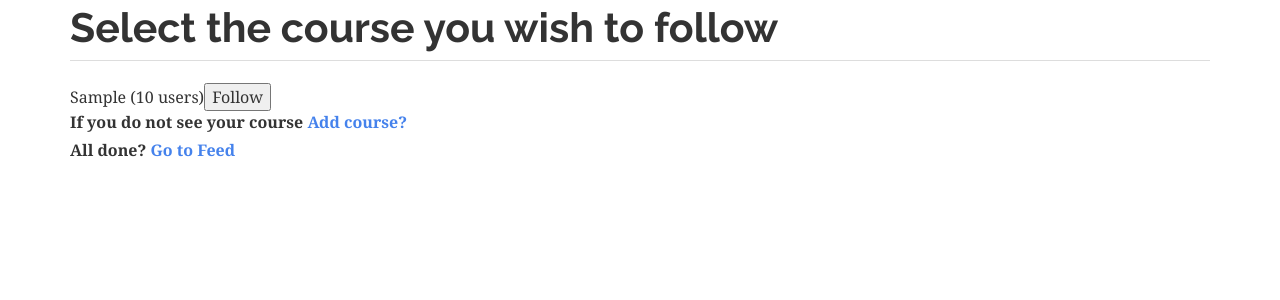
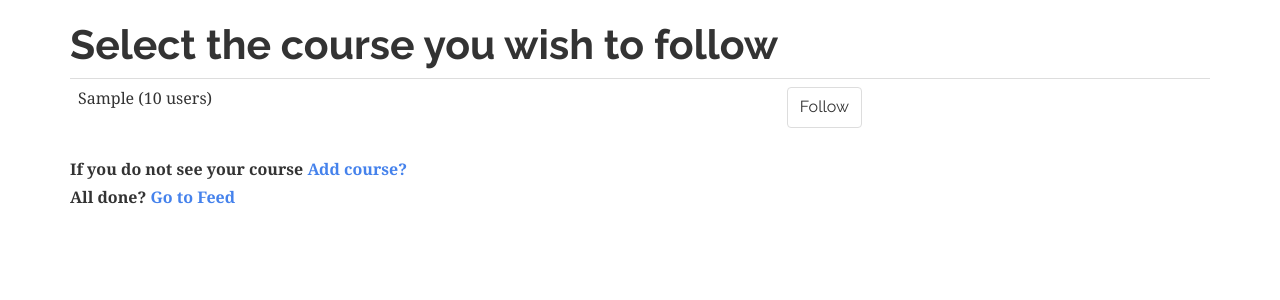
Before and after one commit to papes1ns/notedrop, a Django app: template templates/main/courses.html in a window 1280 px wide. Shown: the top 300 px of the page. Run offline with Django 3.2, Linux system fonts and the light colour scheme; tables that the repository leaves empty hold one stand-in row (values such as "Sample post"); the template is opened without the code that fills it: values that come from a table or form of the project are taken from there, most other values are stand-ins (such as "Sample title", 1, 10 or a date in 2020); some libraries are stand-ins or nearby versions.

```diff
--- a/templates/main/courses.html
+++ b/templates/main/courses.html
@@ -3,13 +3,13 @@
 {% block title %}Course Selection{% endblock %}
 
 {% block content %}
-<h1 class="page-header">Select the course you wish to follow</h1>
+<h1>Select the course you wish to follow</h1>
 
-<table>
+<table class='table'>
 {% for course_user in courses_users %}
   <tr>
     <td>{{ course_user.0 }} ({{ course_user.1 }} users)</td>
-    <td><button class='course-handler' value='{{ course_user.0.pk }}'>Follow</button></td>
+    <td><button class='btn btn-md btn-default course-handler' value='{{ course_user.0.pk }}'>Follow</button></td>
   </tr>
 {% endfor %}
 </table>
```
Also changed, not shown: templates/main/posts.html (+6 -7 lines).
